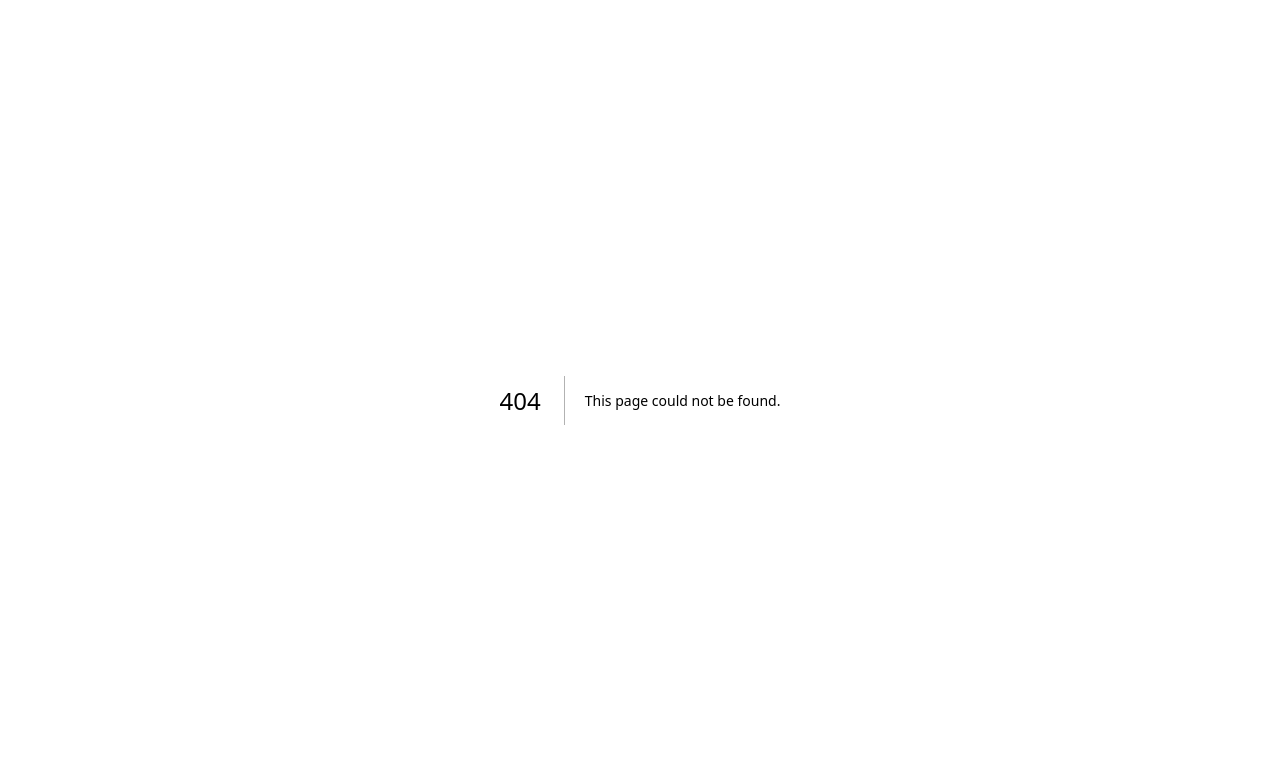
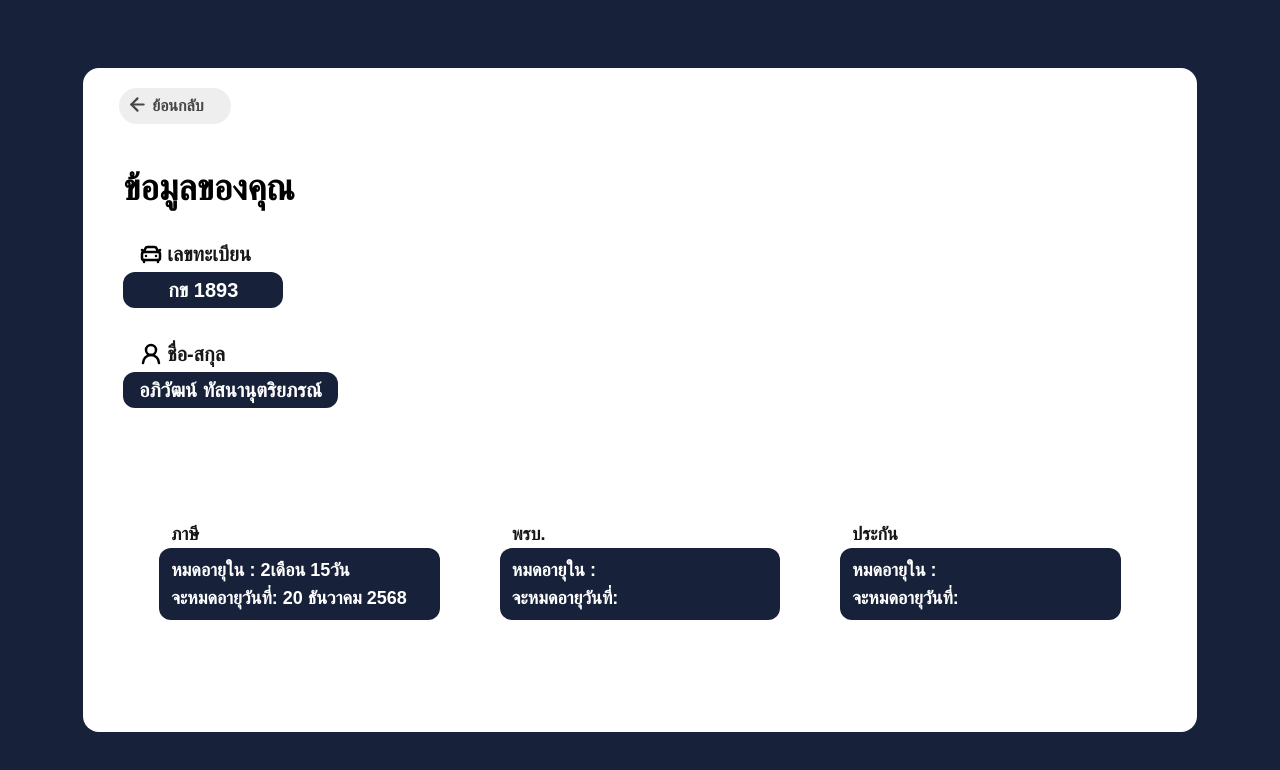
Before and after one commit to phnmme/aimfrontend, a Next.js app: page /user_information in a window 1280 px wide. Before the commit this address had no page. Shown: the top 770 px of the page. Built offline with nearby package versions, Linux system fonts and the light colour scheme.

Commit message:
user side

```diff
--- /dev/null
+++ b/src/app/user_information/page.jsx
@@ -0,0 +1,68 @@
+import { ArrowLeft, CarFront, ChevronLeft, MoveLeft, UserRound, Users } from 'lucide-react'
+import React from 'react'
+
+function page() {
+  return (
+    <div className='flex bg-[#17213A] w-screen h-screen justify-center items-center '>
+      <main className='flex flex-col bg-white w-87/100 h-83/100 rounded-2xl'>
+        <button className='flex bg-[#EEEEEE] text-[#464646] font-bold w-28 py-1.5 px-2 mt-5 mx-9 rounded-4xl'><ArrowLeft color="#464646" size={21} strokeWidth={2.5} className='mr-1'/> ย้อนกลับ</button>
+        <header className='flex ml-10 mt-11'>
+
+            <h1 className='text-black font-bold text-4xl '>ข้อมูลของคุณ</h1>
+        </header>
+        <section className='ml-10 mt-8'>
+            <article className='flex flex-col'>
+                <div className='flex items-center text-xl font-bold ml-4 mb-1'>
+                    <CarFront size={24}  color="#000000" strokeWidth={2.5} className='mr-1'/>
+                    เลขทะเบียน
+                </div>
+                <div className='flex justify-center bg-[#17213A] text-white text-xl font-bold w-40 py-1 rounded-xl'>
+                    กข 1893
+                </div>
+            </article>
+        </section>
+         <section className='ml-10 mt-8'>
+            <article className='flex flex-col'>
+                <div className='flex items-center text-xl font-bold ml-4 mb-1'>
+                    <UserRound color="#000000" strokeWidth={2.5} className='mr-1'/>
+                    ชื่อ-สกุล
+                </div>
+                <div className='bg-[#17213A] text-white text-xl font-bold w-fit px-4 py-1 rounded-xl'>
+                    อภิวัฒน์ ทัสนานุตริยภรณ์
+                </div>
+            </article>
+        </section>
+
+        <section className='grid grid-cols-3 gap-15 justify-between mx-19 mt-auto mb-28'>
+            <article className='flex flex-col  '>
+                <div className='text-lg font-bold mr-auto ml-3'>ภาษี</div>
+                {/* img */}
+                <div className='bg-[#17213A] text-white px-3 py-2 text-lg font-bold rounded-xl'>
+                    หมดอายุใน : 2เดือน 15วัน <br />
+                    จะหมดอายุวันที่: 20 ธันวาคม 2568
+                </div>
+            </article>
+            <article className='flex flex-col  '>
+                <div className='text-lg font-bold mr-auto ml-3'>พรบ.</div>
+                {/* img */}
+                <div className='bg-[#17213A] text-white px-3 py-2 text-lg font-bold rounded-xl'>
+                    หมดอายุใน : {/* information */} <br />
+                    จะหมดอายุวันที่: {/* information */}
+                </div>
+            </article>
+            <article className='flex flex-col  '>
+                <div className='text-lg font-bold mr-auto ml-3'>ประกัน</div>
+                {/* img */}
+                <div className='bg-[#17213A] text-white px-3 py-2 text-lg font-bold rounded-xl'>
+                    หมดอายุใน : {/* information */} <br />
+                    จะหมดอายุวันที่: {/* information */}
+                </div>
+            </article>
+        </section>
+
+      </main>
+    </div>
+  )
+}
+
+export default page
--- /dev/null
+++ b/src/app/user_search/page.jsx
@@ -0,0 +1,31 @@
+import { CarFront, ClockAlert } from 'lucide-react'
+import React from 'react'
+
+function Usersearch() {
+  return (
+    <div className='flex bg-[#17213A] w-screen h-screen justify-center items-center '>
+      <main className='flex flex-col bg-white w-87/100 h-83/100 rounded-2xl'>
+        <header className='flex items-center mx-15 mt-12'>
+                <h1 className='text-blue font-bold text-4xl '>ระบบเช็ควันหมดอายุ</h1>
+                <ClockAlert size={28} color="#17213A" className='ml-2'/>
+        </header>
+        <div className='flex justify-center items-center flex-col gap-6 bg-[#17213A] w-3/10 h-2/10 mx-auto my-70 rounded-2xl'>
+            <div className='flex items-center'>
+                <h2 className='text-white text-2xl font-bold'>กรอกเลขทะเบียนรถ</h2>
+                <CarFront size={24} color="#ffffff" className='ml-2'/>
+            </div>
+
+            <input type="text"
+            className='bg-white w-7/10 h-26/100 rounded-md'
+            required
+            />
+        </div>
+        <footer className='text-[#476680] mt-auto ml-auto text-9xl font-bold mr-4'>
+            AIM-L
+        </footer>
+      </main>
+    </div>
+  )
+}
+
+export default Usersearch
```
